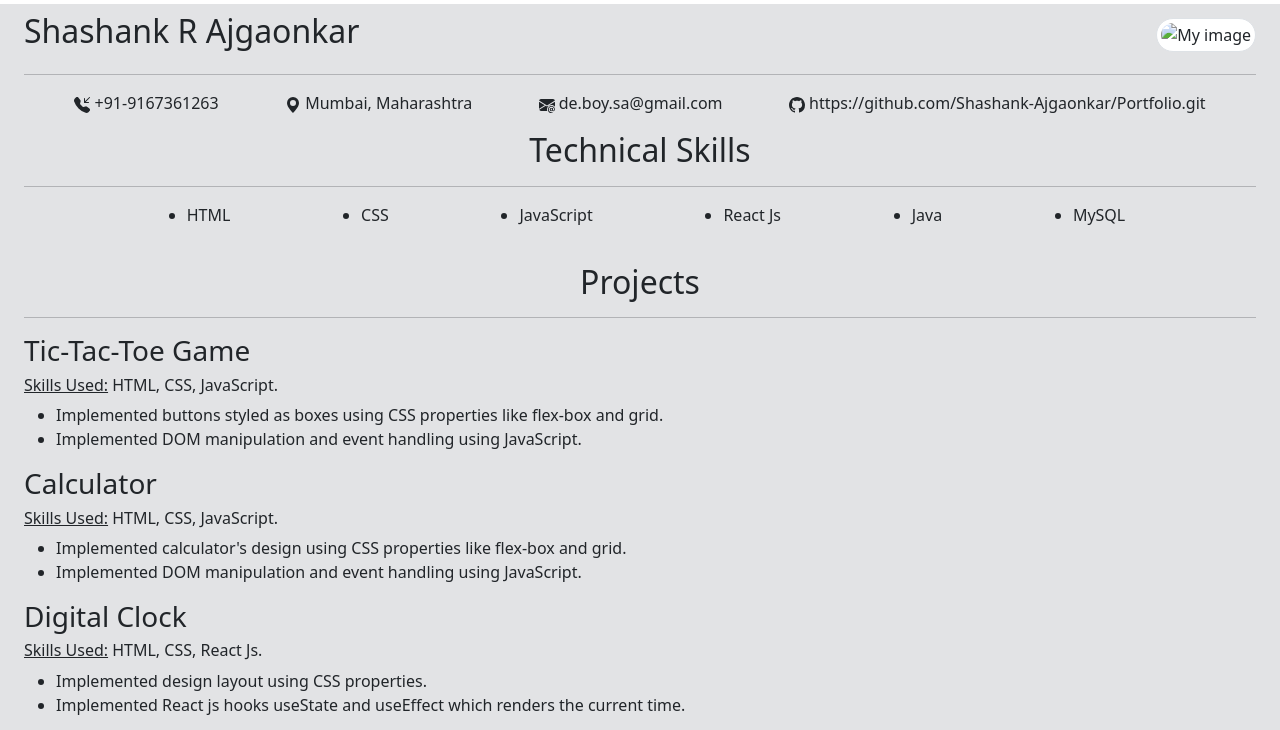
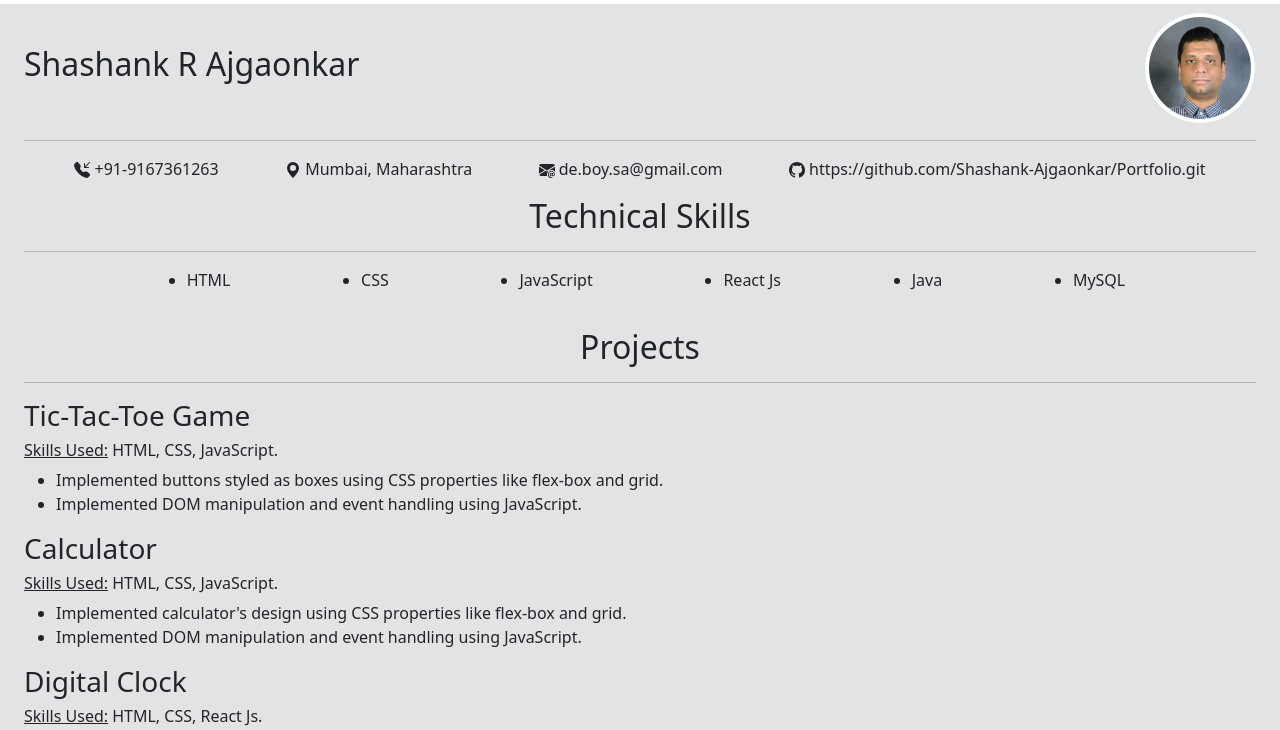
Before and after one commit to Shashank-Ajgaonkar/Portfolio, a plain HTML site: page resume.html in a window 1280 px wide. Shown: the top 730 px of the page. Drawn offline with nearby package versions, Linux system fonts and the light colour scheme.

Commit message:
Fix HTML formatting and update image path

```diff
--- a/resume.html
+++ b/resume.html
@@ -24,7 +24,7 @@
       <div class="d-flex justify-content-between align-items-center">
         <h2>Shashank R Ajgaonkar</h2>
         <div>
-            <img src="/my-portfolio/assets/My Photo.jpg" class="img-fluid img-thumbnail rounded-pill" style="width: 7rem;" alt="My image">
+            <img src="/Portfolio/assets/My Photo.jpg" class="img-fluid img-thumbnail rounded-pill" style="width: 7rem;" alt="My image">
         </div>
       </div>
 
```
